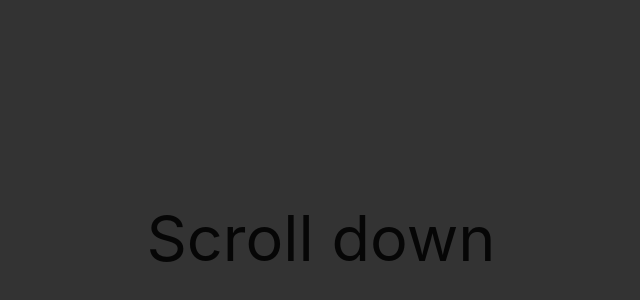
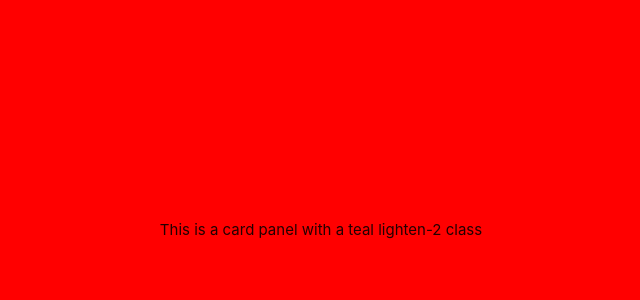
Before and after one commit to michaelfortunato/michaelfortunato.github.ioDeprecated, a plain HTML site: page bio.html in a window 1280 px wide. Shown: the part 170-470 px from the top of the page, without its empty margins (319-959 px from the left). Drawn offline with Linux system fonts and the light colour scheme.

Commit message:
css fixed on bio.html

```diff
--- a/bio.html
+++ b/bio.html
@@ -6,8 +6,8 @@
   <link rel='stylesheet' href="css/materialize.css" type='text/css'>
 
 </head>
-<body class='bio_html'>
-  <h1>Scroll down</h1>
+<body >
+  <div id='bio_html'>This is a card panel with a teal lighten-2 class</div>
 
 </body>
 </html>
--- a/main.css
+++ b/main.css
@@ -110,15 +110,13 @@ body{
 /* bio.html */
 
 
-.bio_html{
-
+#bio_html{
 	position: absolute;
 	height: 100%;
 	width: 100%;
 	display: flex;
 	align-items:center;
 	justify-content: center;
-	background-color: var(--color9);
-	background-attachment: fixed;
+	background-color: red;
 
 }
```
